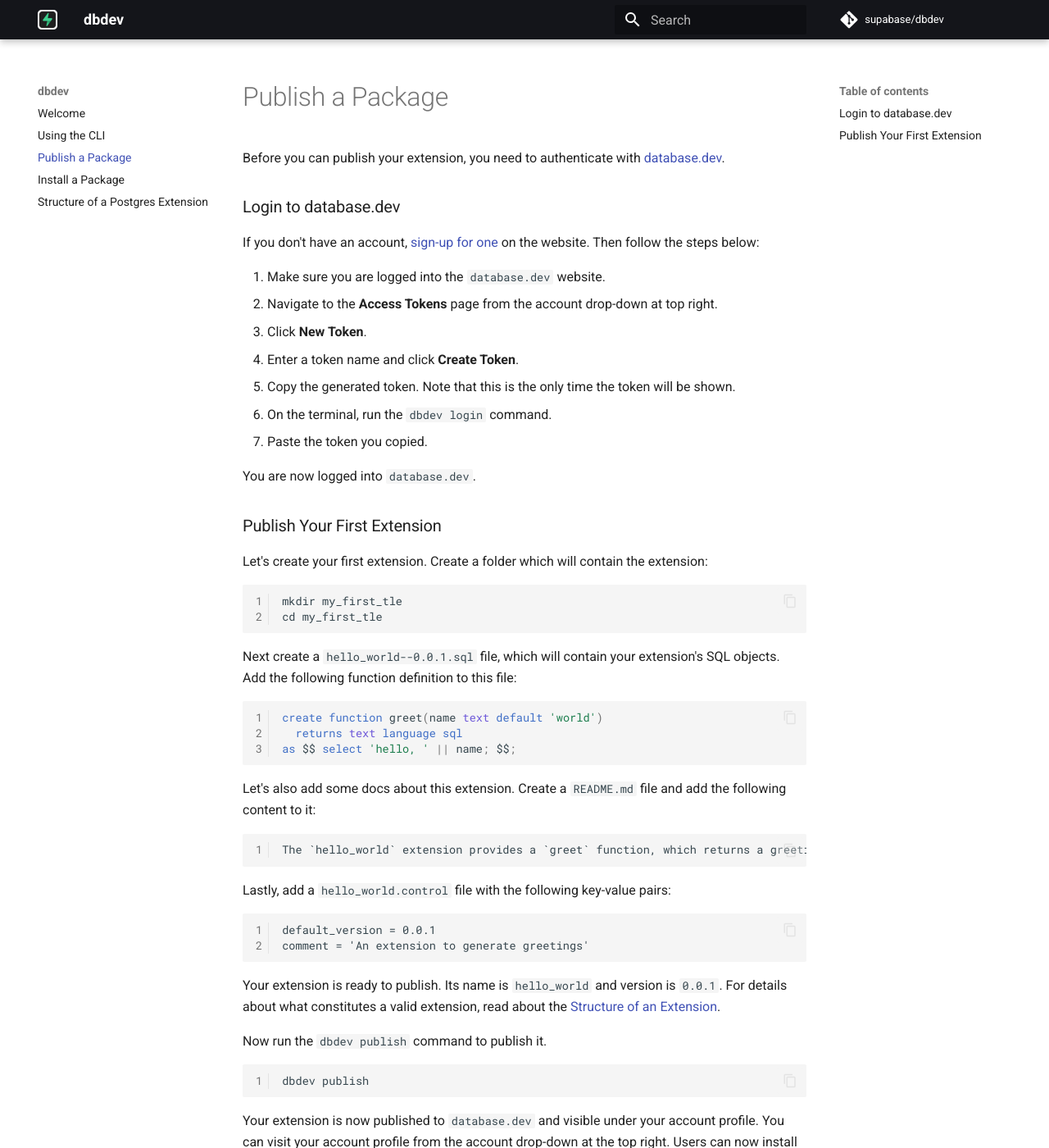
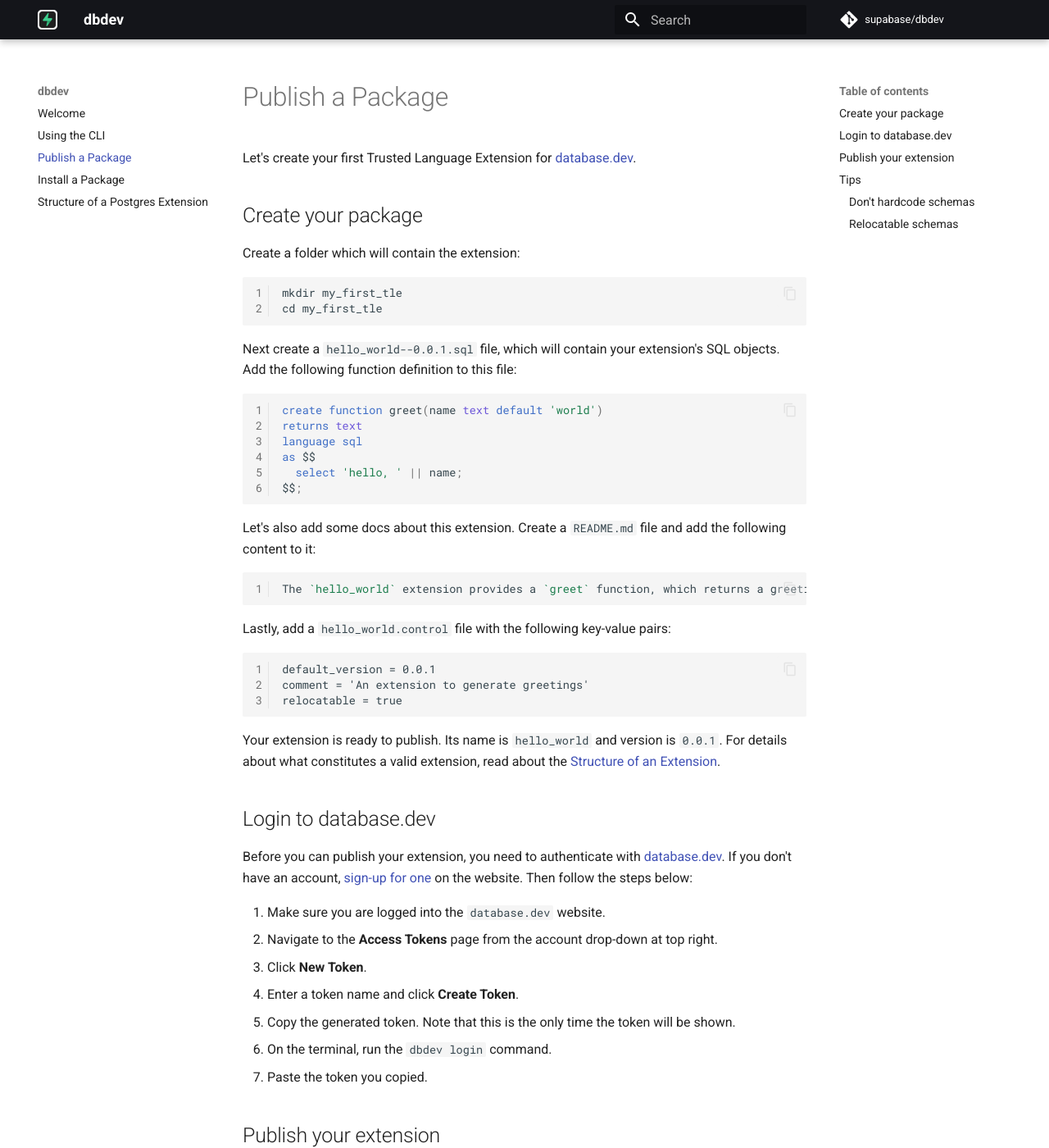
Before and after one commit to supabase/dbdev, an MkDocs documentation site: the page built from docs/publish-extension.md, in a window 1280 px wide and 1400 px high. Shown: the whole window at 82% size. Built offline with MkDocs 1.6.1 and Material for MkDocs 9.7.7, drawn with Linux system fonts in a browser that asks for light colours; comment, search, counter and statistics services are not loaded; some of the changed lines change nothing that is shown; some of the changed text lies outside the part shown.

Commit message:
extschemas

````diff
--- a/docs/publish-extension.md
+++ b/docs/publish-extension.md
@@ -1,22 +1,9 @@
-Before you can publish your extension, you need to authenticate with [database.dev](https://database.dev/).
 
-### Login to database.dev
+Let's create your first Trusted Language Extension for [database.dev](https://database.dev).
 
-If you don't have an account, [sign-up for one](https://database.dev/sign-up) on the website. Then follow the steps below:
+## Create your package
 
-1. Make sure you are logged into the `database.dev` website.
-2. Navigate to the **Access Tokens** page from the account drop-down at top right.
-3. Click **New Token**.
-4. Enter a token name and click **Create Token**.
-5. Copy the generated token. Note that this is the only time the token will be shown.
-6. On the terminal, run the `dbdev login` command.
-7. Paste the token you copied.
-
-You are now logged into `database.dev`.
-
-### Publish Your First Extension
-
-Let's create your first extension. Create a folder which will contain the extension:
+Create a folder which will contain the extension:
 
 ```
 mkdir my_first_tle
@@ -27,13 +14,16 @@
 
 ```sql
 create function greet(name text default 'world')
-  returns text language sql
-as $$ select 'hello, ' || name; $$;
+returns text
+language sql
+as $$
+  select 'hello, ' || name;
+$$;
 ```
 
 Let's also add some docs about this extension. Create a `README.md` file and add the following content to it:
 
-```
+```markdown
 The `hello_world` extension provides a `greet` function, which returns a greeting.
 ```
 
@@ -42,9 +32,25 @@
 ```
 default_version = 0.0.1
 comment = 'An extension to generate greetings'
+relocatable = true
 ```
 
 Your extension is ready to publish. Its name is `hello_world` and version is `0.0.1`. For details about what constitutes a valid extension, read about the [Structure of an Extension](extension_structure.md).
+
+
+## Login to database.dev
+
+Before you can publish your extension, you need to authenticate with [database.dev](https://database.dev/). If you don't have an account, [sign-up for one](https://database.dev/sign-up) on the website. Then follow the steps below:
+
+1. Make sure you are logged into the `database.dev` website.
+2. Navigate to the **Access Tokens** page from the account drop-down at top right.
+3. Click **New Token**.
+4. Enter a token name and click **Create Token**.
+5. Copy the generated token. Note that this is the only time the token will be shown.
+6. On the terminal, run the `dbdev login` command.
+7. Paste the token you copied.
+
+## Publish your extension
 
 Now run the `dbdev publish` command to publish it.
 
@@ -53,3 +59,44 @@
 ```
 
 Your extension is now published to `database.dev` and visible under your account profile. You can visit your account profile from the account drop-down at the top right. Users can now install your extension using the [dbdev in-database client](install-in-db-client.md).
+
+
+## Tips
+
+Here are a few useful tips for creating extensions.
+
+
+### Don't hardcode schemas
+
+It's common to hardcode `public` into your SQL files, but this isn't a great practice. Remove all hard-coded schema references so that the user can choose to install the extension in other schemas.
+
+### Relocatable schemas
+
+You can define a shcema to be `relocatable` in the `.control` file:
+
+```
+default_version = 0.0.1
+comment = 'An basic extension.'
+relocatable = true
+```
+
+If this is `true`, users can choose where to install their schema:
+
+```sql
+create extension <extension_name>
+    schema <schema>
+    version <version>;
+```
+
+If you need to reference the schema in your SQL files, you can use the `@extschema@` parameter:
+
+```sql
+create function @extschema@.my_function(args)
+returns return_type
+language plpgsql
+as $$
+begin
+    -- function body
+end;
+$$;
+```
````
